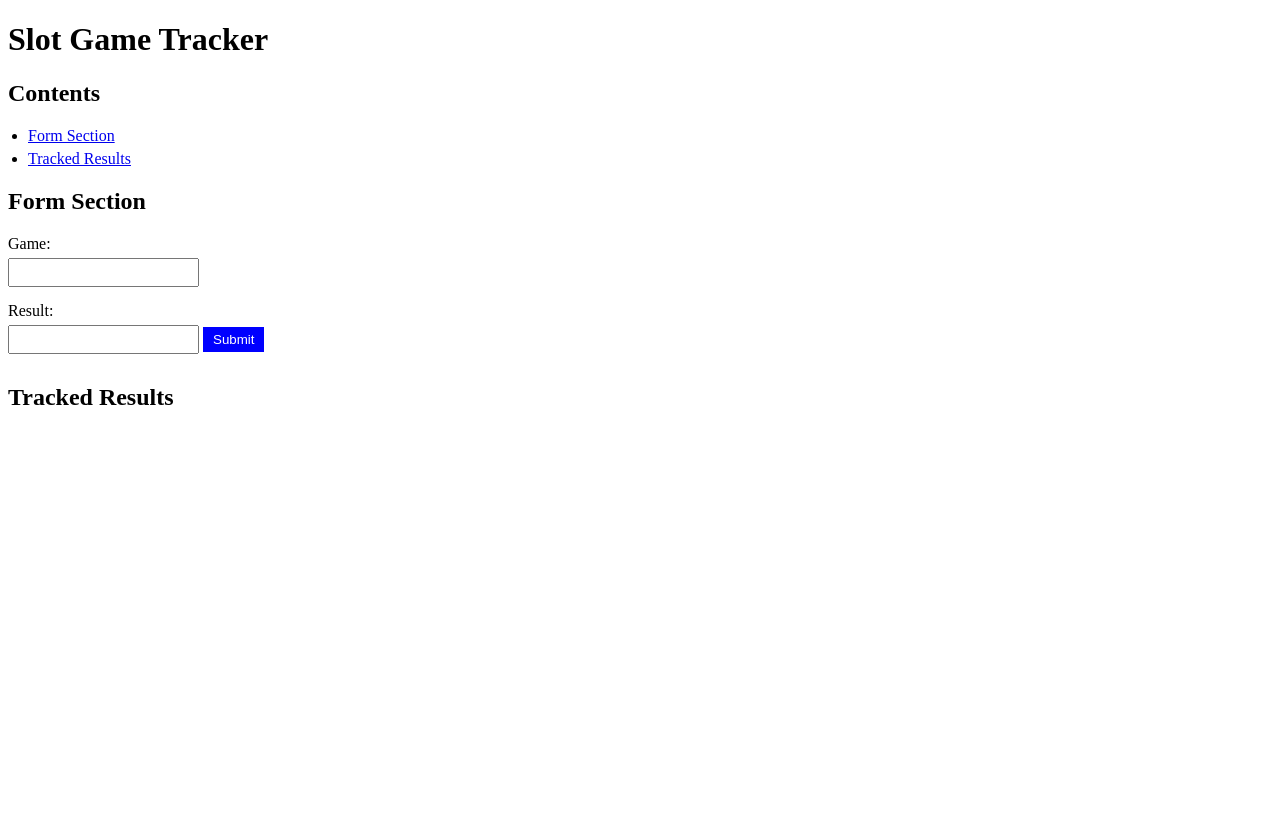
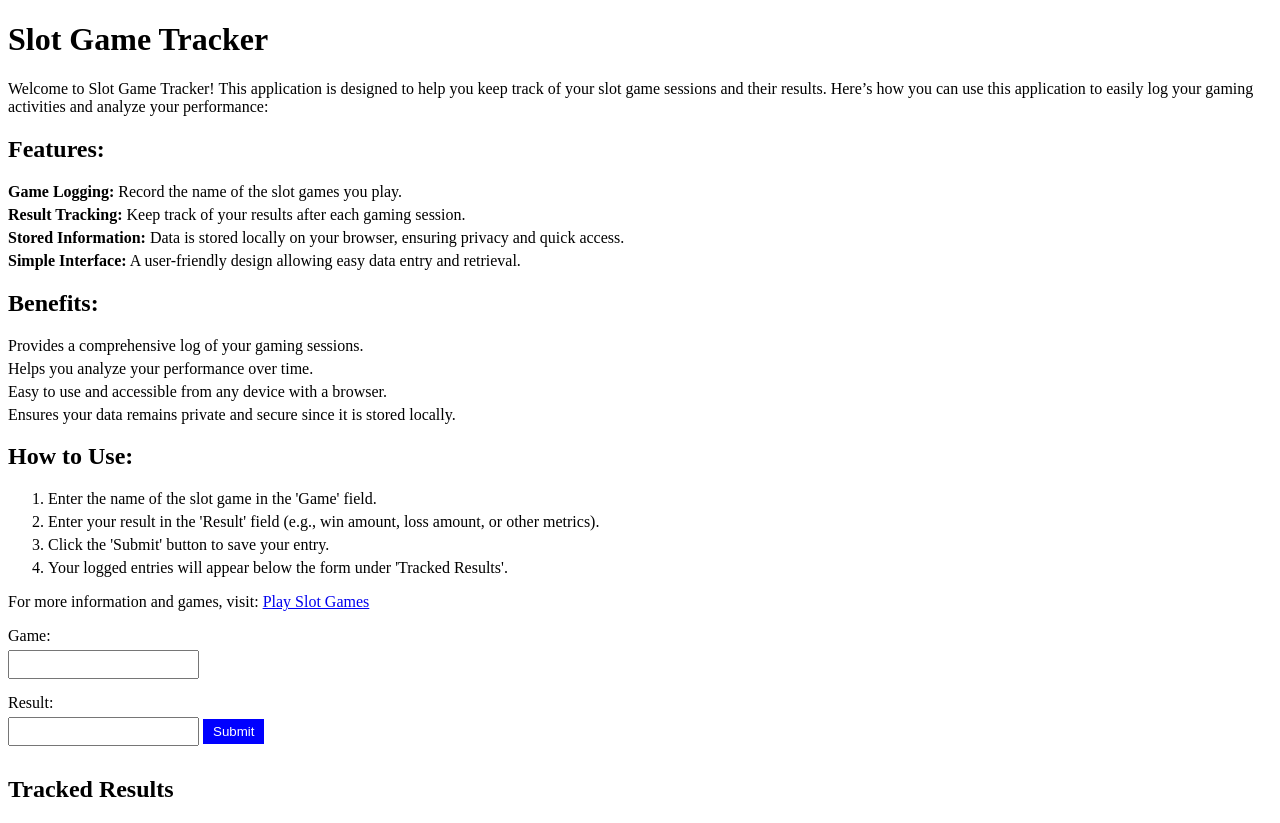
Before and after one commit to Menosa3/Slottracker, a plain HTML site: page Index.html in a window 1280 px wide. Before the commit the page ends 800 px from the top, so only its background shows below. Drawn offline with Linux system fonts and the light colour scheme.

Commit message:
Update Index.html

```diff
--- a/Index.html
+++ b/Index.html
@@ -18,18 +18,38 @@
   <body>
     <h1>Slot Game Tracker</h1>
 
-    <!-- Content Index -->
-    <div id="content-index">
-      <h2>Contents</h2>
+    <!-- Extended Description -->
+    <div id="description">
+      <p>Welcome to Slot Game Tracker! This application is designed to help you keep track of your slot game sessions and their results. Here’s how you can use this application to easily log your gaming activities and analyze your performance:</p>
+
+      <h2>Features:</h2>
       <ul>
-        <li><a href="#form-section">Form Section</a></li>
-        <li><a href="#tracked-results">Tracked Results</a></li>
+        <li><strong>Game Logging:</strong> Record the name of the slot games you play.</li>
+        <li><strong>Result Tracking:</strong> Keep track of your results after each gaming session.</li>
+        <li><strong>Stored Information:</strong> Data is stored locally on your browser, ensuring privacy and quick access.</li>
+        <li><strong>Simple Interface:</strong> A user-friendly design allowing easy data entry and retrieval.</li>
       </ul>
+
+      <h2>Benefits:</h2>
+      <ul>
+        <li>Provides a comprehensive log of your gaming sessions.</li>
+        <li>Helps you analyze your performance over time.</li>
+        <li>Easy to use and accessible from any device with a browser.</li>
+        <li>Ensures your data remains private and secure since it is stored locally.</li>
+      </ul>
+
+      <h2>How to Use:</h2>
+      <ol>
+        <li>Enter the name of the slot game in the 'Game' field.</li>
+        <li>Enter your result in the 'Result' field (e.g., win amount, loss amount, or other metrics).</li>
+        <li>Click the 'Submit' button to save your entry.</li>
+        <li>Your logged entries will appear below the form under 'Tracked Results'.</li>
+      </ol>
+
+      <p>For more information and games, visit:
+      <a href="http://pkh5008.pk7pp.vip/?referralCode=idl1813" target="_blank">Play Slot Games</a></p>
     </div>
 
-    <!-- Form Section -->
-    <div id="form-section">
-      <h2>Form Section</h2>
     <form id="slotDataForm">
       <label for="game">Game:</label>
       <input type="text" id="game" name="game" required>
@@ -37,14 +57,9 @@
       <input type="text" id="result" name="result" required>
       <button type="submit">Submit</button>
     </form>
-    </div>
 
-    <!-- Tracked Results Section -->
-    <div id="tracked-results">
     <h2>Tracked Results</h2>
     <ul id="slotDataList"></ul>
-    </div>
-
     <script src="script.js"></script>
   </body>
 </html>
```
Lines whose indentation alone changed are shown as unchanged.
